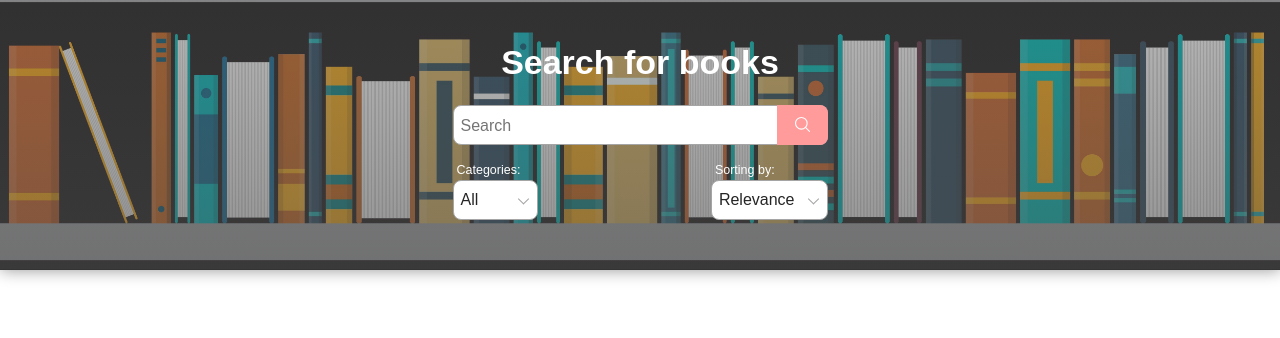
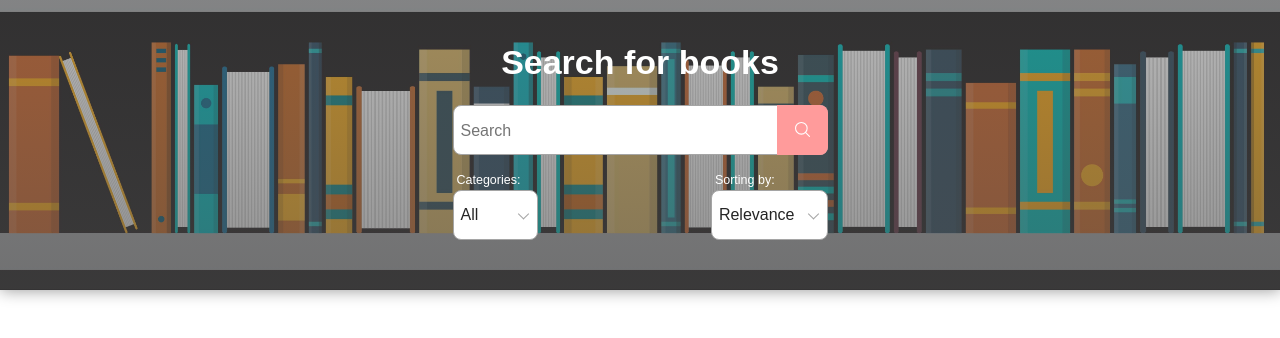
Before and after one commit to KASSTUSS/modsen-practice, a React (Vite) app: page / in a window 1280 px wide. Shown: the top 338 px of the page. Built offline with nearby package versions, Linux system fonts and the light colour scheme.

Commit message:
fix: fix display of search icon in Input component

```diff
--- a/src/components/screens/home/header/Header.jsx
+++ b/src/components/screens/home/header/Header.jsx
@@ -47,11 +47,11 @@ const sortOptions = [
 
 const Header = () => {
     const [selectedCategory, setSelectedCategory] = useState(categories[0])
+    const [selectedSortOption, setSelectedSortOption] = useState(sortOptions[0])
     const [searchValue, setSearchValue] = useState('')
 
-    const searchBooks = () => {
-        alert(searchValue)
-        // executed when the search button is clicked
+    const searchBooks = async () => {
+
     }
 
     return (
@@ -61,26 +61,19 @@ const Header = () => {
                 <div className={styles.inputContainer}>
                     <Input
                         placeholder='Search'
-                        onChange={(value) => {
-                            setSearchValue(value)
-                            // executed on change input value
-                        }}
+                        onChange={(value) => { setSearchValue(value) }}
                         searchButton
                         onClickButton={searchBooks}
                     />
                 </div>
                 <div className={styles.selectsContainer}>
                     <Select
-                        onChange={(value) => {
-                            // executed on change category
-                        }}
+                        onChange={(value) => { setSelectedCategory(value) }}
                         options={categories}
                         labelText='Categories'
                     />
                     <Select
-                        onChange={(value) => {
-                            // executed on change sort option
-                        }}
+                        onChange={(value) => { setSelectedSortOption(value) }}
                         options={sortOptions}
                         labelText='Sorting by'
                     />
--- a/src/components/ui/input/Input.jsx
+++ b/src/components/ui/input/Input.jsx
@@ -32,7 +32,7 @@ const Input = (props) => {
                     className={styles.searchButton}
                     onClick={onClickButton}
                 >
-                    <svg className={styles.searchButton__icon} fill='none' xmlns="http://www.w3.org/2000/svg" viewBox="0 0 14 14" height="15" width="15"><path stroke="#000000" stroke-linecap="round" stroke-linejoin="round" d="M5.92 11.34C8.91338 11.34 11.34 8.91338 11.34 5.92C11.34 2.92662 8.91338 0.5 5.92 0.5C2.92662 0.5 0.5 2.92662 0.5 5.92C0.5 8.91338 2.92662 11.34 5.92 11.34Z"></path><path stroke="#000000" stroke-linecap="round" stroke-linejoin="round" d="M13.5 13.5L9.75 9.75"></path></svg>
+                    <img className={styles.searchButton__icon} src="../../../../public/img/search.svg" alt="" />
                 </button>
             )}
         </div>
--- a/src/components/ui/input/Input.module.css
+++ b/src/components/ui/input/Input.module.css
@@ -6,7 +6,7 @@
 .inputContainer {
     position: relative;
     width: 100%;
-    height: 40px;
+    height: 50px;
     box-sizing: border-box;
 }
 
@@ -68,6 +68,8 @@
     transition: 0.15s;
 }
 
-.searchButton__icon * {
-    stroke: #ffffff;
+.searchButton__icon {
+    width: 15px;
+
+    filter: invert(100%);
 }
--- a/src/components/ui/select/Select.module.css
+++ b/src/components/ui/select/Select.module.css
@@ -6,7 +6,7 @@
 
 .select {
     position: relative;
-    height: 40px;
+    height: 50px;
     min-width: 85px;
     padding: 3px 32px 3px 7px;
     margin-top: 20px;
@@ -164,7 +164,7 @@
 
 .select__option {
     width: 100%;
-    height: 30px;
+    height: 35px;
     padding: 0 5px;
     box-sizing: border-box;
 
```
